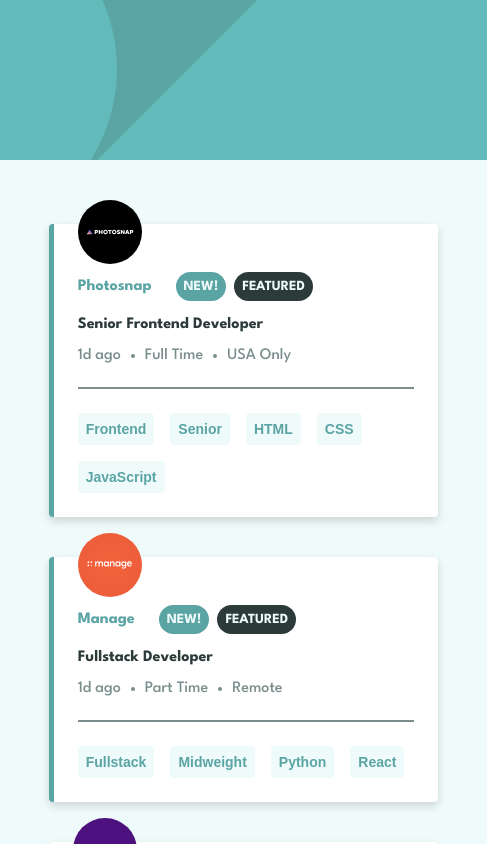
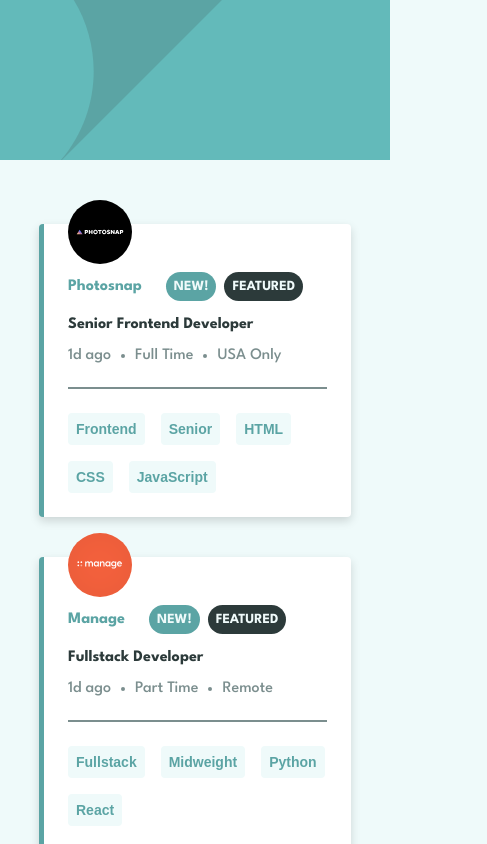
Before and after one commit to theOroszlan/job-listings-with-filtering, a React (Vite) app: page / in a window 390 px wide. Shown: the top 844 px of the page, 487 px wide, since content can reach past the window. Built offline with nearby package versions, Linux system fonts and the light colour scheme.

Commit message:
fix: resolve mobile horizontal overflow

```diff
--- a/src/index.css
+++ b/src/index.css
@@ -83,7 +83,6 @@
 
 .wrapper {
   background-color: var(--Green-400);
-  min-width: max-content;
 }
 
 .header-background {
@@ -91,7 +90,6 @@
   background-repeat: no-repeat;
   background-size: cover;
   background-position: center;
-  min-width: 100%;
   height: 10rem;
 }
 
```
